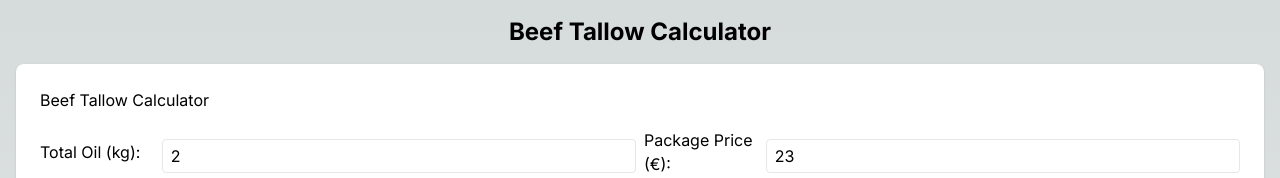
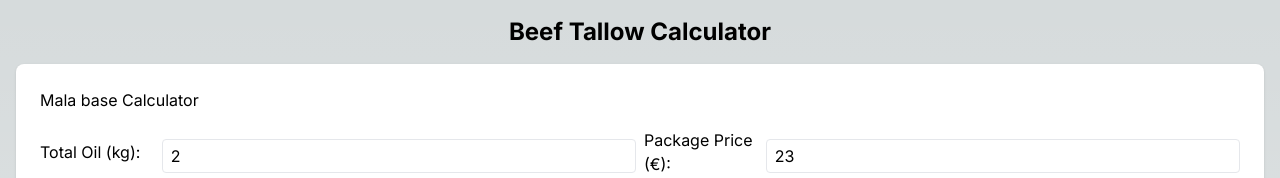
Before and after one commit to profikid/mala-base-calculator, a Next.js app: page /beef-tallow-calculator/ in a window 1280 px wide. Shown: the top 178 px of the page. Built offline with nearby package versions, Linux system fonts and the light colour scheme.

Commit message:
feat: Rename "Beef Tallow Calculator" to "Mala base Calculator"

```diff
--- a/src/components/beef-tallow-calculator.tsx
+++ b/src/components/beef-tallow-calculator.tsx
@@ -230,7 +230,7 @@ const BeefTallowCalculator = () => {
   return (
     <Card>
       <CardHeader>
-        <h2>Beef Tallow Calculator</h2>
+        <h2>Mala base Calculator</h2>
       </CardHeader>
       <CardContent>
         <div className="grid grid-cols-2 gap-2 mb-5">
```
